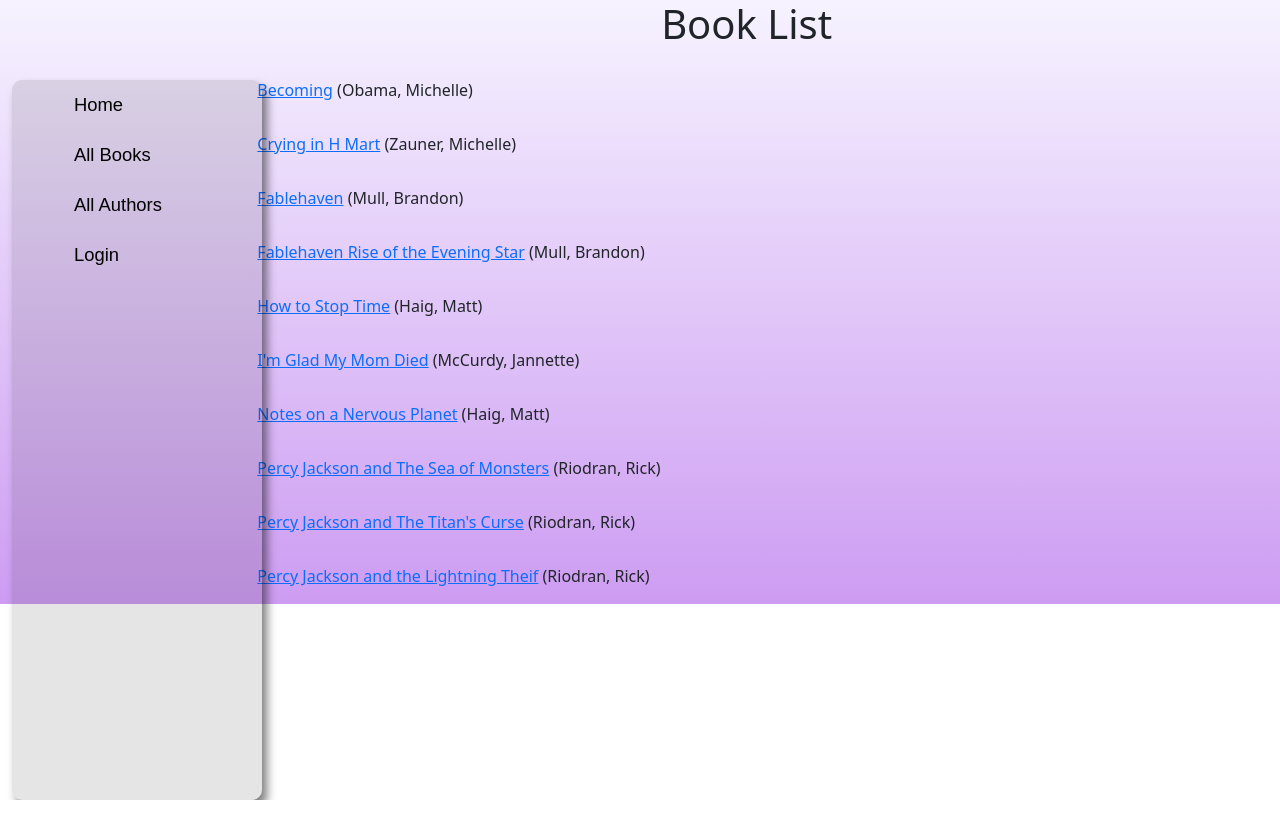
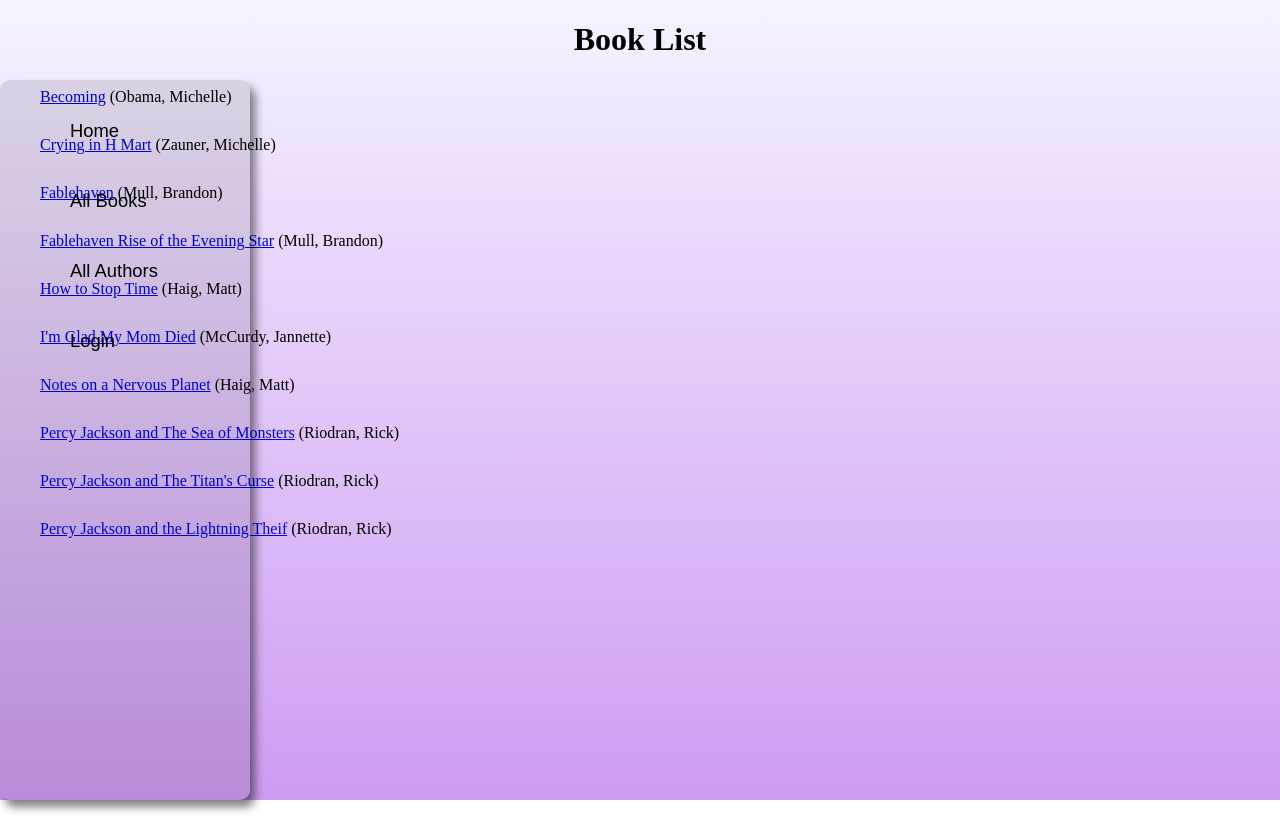
Before and after one commit to RKnybel/Library-Management-System-CSC-445, a Django app: page /catalog/books/ in a window 1280 px wide. Before the commit the page ends 800 px from the top, so only its background shows below. Run offline with Django 4.2, Linux system fonts and the light colour scheme; data comes from the database, SQL or seed files in the repository.

Commit message:
took out boot strap content

```diff
--- a/team2lms/catalog/static/css/styles.css
+++ b/team2lms/catalog/static/css/styles.css
@@ -1,3 +1,4 @@
+html,body { height:100%; }
 #bg{
 	background-image: url( '/static/catalog/specstackbg.png' );
 	background-repeat: no-repeat;
@@ -53,6 +54,7 @@
 	 background-image: linear-gradient(to top, #cd9cf2 0%, #f6f3ff 100%);
 	 background-repeat: no-repeat;
 	 background-size: 100% 100%;
+
 }
 
 .content{
--- a/team2lms/catalog/templates/base_generic.html
+++ b/team2lms/catalog/templates/base_generic.html
@@ -4,7 +4,6 @@
   {% block title %}<title>Local Library</title>{% endblock %}
   <meta charset="utf-8">
   <meta name="viewport" content="width=device-width, initial-scale=1">
-  <link href="https://cdn.jsdelivr.net/npm/bootstrap@5.1.3/dist/css/bootstrap.min.css" rel="stylesheet" integrity="sha384-1BmE4kWBq78iYhFldvKuhfTAU6auU8tT94WrHftjDbrCEXSU1oBoqyl2QvZ6jIW3" crossorigin="anonymous">
   <!-- Add additional CSS in static file -->
   {% load static %}
   <link rel="stylesheet" href="{% static 'css/styles.css' %}">
--- a/team2lms/catalog/templates/index.html
+++ b/team2lms/catalog/templates/index.html
@@ -4,7 +4,7 @@
   {% block title %}<title>Local Library</title>{% endblock %}
   <meta charset="utf-8">
   <meta name="viewport" content="width=device-width, initial-scale=1">
-  <link href="https://cdn.jsdelivr.net/npm/bootstrap@5.1.3/dist/css/bootstrap.min.css" rel="stylesheet" integrity="sha384-1BmE4kWBq78iYhFldvKuhfTAU6auU8tT94WrHftjDbrCEXSU1oBoqyl2QvZ6jIW3" crossorigin="anonymous">
+
   <!-- Add additional CSS in static file -->
   {% load static %}
   <link rel="stylesheet" href="{% static 'css/cssindex.css' %}">
```
